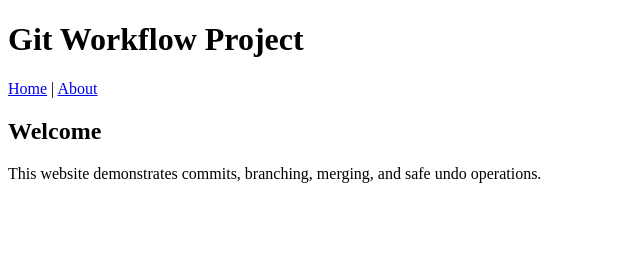
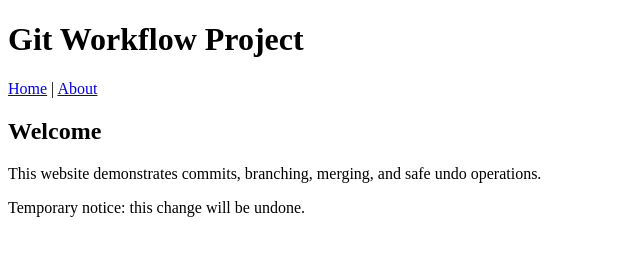
Before and after one commit to arnav-yadav/git-workflow-assignment, a plain HTML site: page index.html in a window 1280 px wide. Shown: the whole page, without its empty margins (0-640 px from the left). Drawn offline with Linux system fonts and the light colour scheme.

Commit message:
Add temporary notice for undo demonstration

```diff
--- a/index.html
+++ b/index.html
@@ -13,6 +13,7 @@
   <main>
     <h2>Welcome</h2>
     <p>This website demonstrates commits, branching, merging, and safe undo operations.</p>
+    <p id="temporary-note">Temporary notice: this change will be undone.</p>
   </main>
 </body>
 </html>
```
